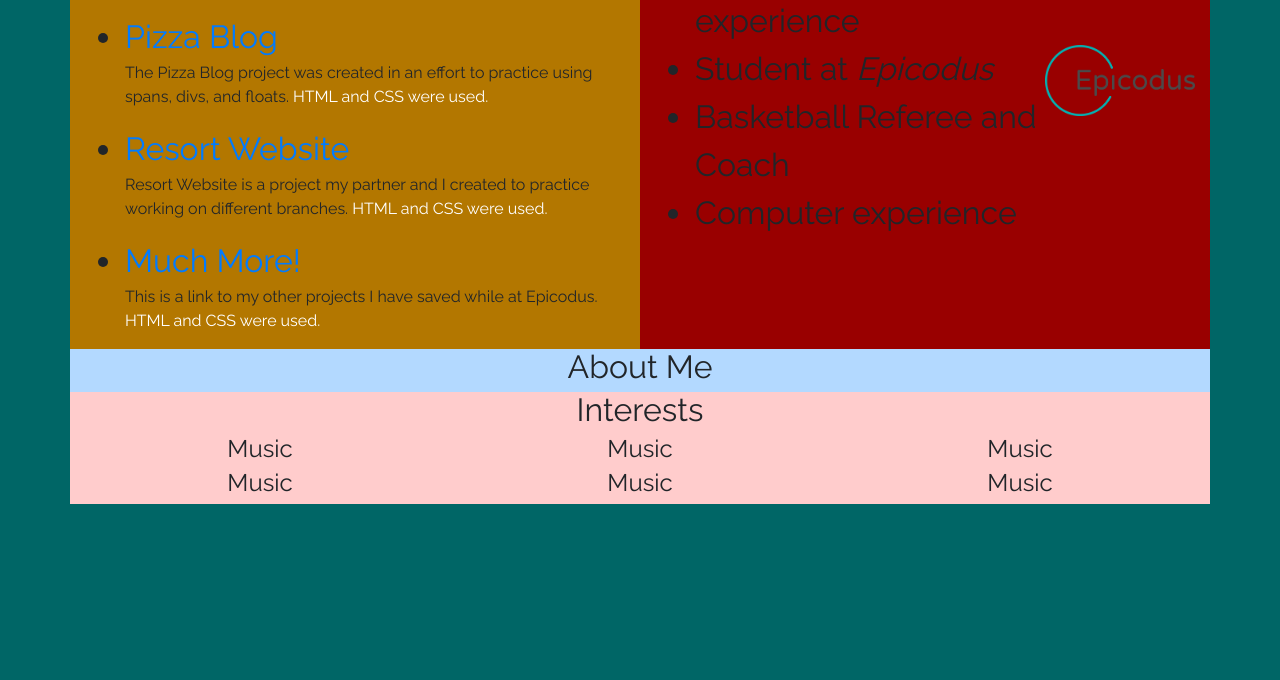
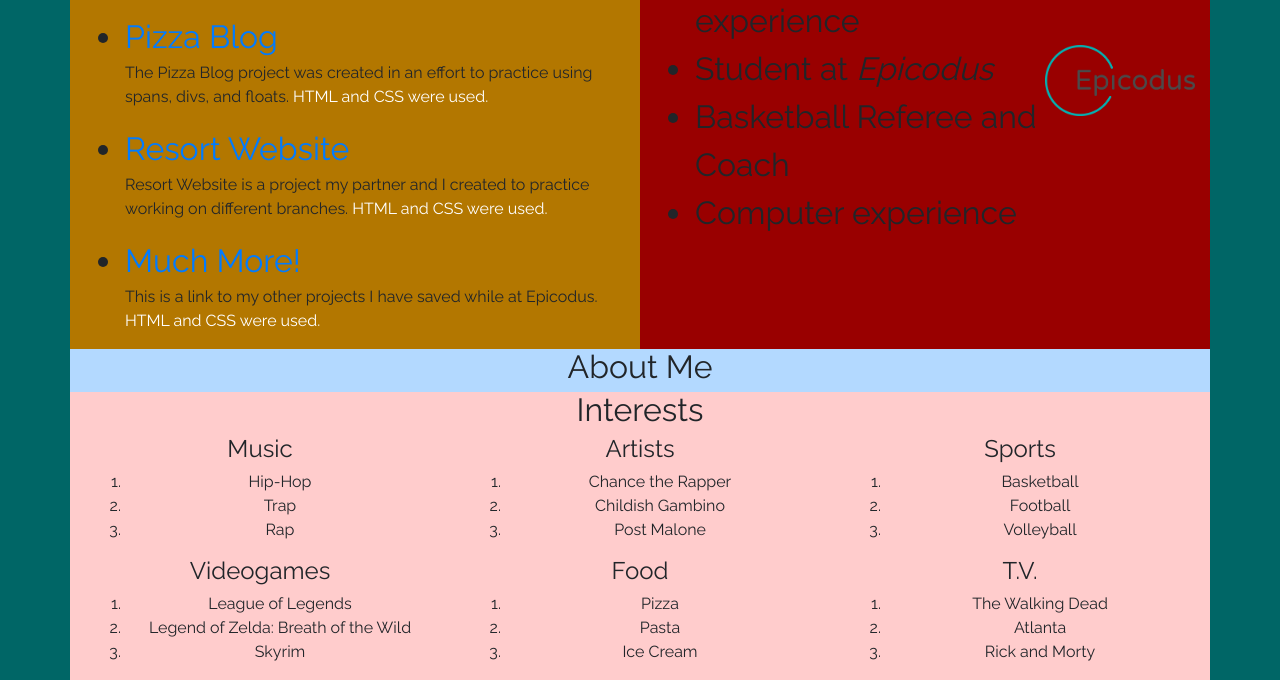
Before and after one commit to zmarston/portfolio, a plain HTML site: page index.html in a window 1280 px wide. Shown: the part 756-1436 px from the top of the page. Before the commit the page ends 1260 px from the top, so only its background shows below. Drawn offline with Linux system fonts and the light colour scheme.

Commit message:
add interest lists

```diff
--- a/index.html
+++ b/index.html
@@ -64,25 +64,55 @@
       <div class="row">
         <div class="col-md-4 interest-list">
           <h4>Music</h4>
+          <ol>
+            <li>Hip-Hop</li>
+            <li>Trap</li>
+            <li>Rap</li>
+          </ol>
         </div>
         <div class="col-md-4 interest-list">
-          <h4>Music</h4>
+          <h4>Artists</h4>
+          <ol>
+            <li>Chance the Rapper</li>
+            <li>Childish Gambino</li>
+            <li>Post Malone</li>
+          </ol>
         </div>
         <div class="col-md-4 interest-list">
-          <h4>Music</h4>
+          <h4>Sports</h4>
+          <ol>
+            <li>Basketball</li>
+            <li>Football</li>
+            <li>Volleyball</li>
+          </ol>
         </div>
       </div>
 
 
         <div class="row">
           <div class="col-md-4 interest-list">
-            <h4>Music</h4>
+            <h4>Videogames</h4>
+            <ol>
+              <li>League of Legends</li>
+              <li>Legend of Zelda: Breath of the Wild</li>
+              <li>Skyrim</li>
+            </ol>
           </div>
           <div class="col-md-4 interest-list">
-            <h4>Music</h4>
+            <h4>Food</h4>
+            <ol>
+              <li>Pizza</li>
+              <li>Pasta</li>
+              <li>Ice Cream</li>
+            </ol>
           </div>
           <div class="col-md-4 interest-list">
-            <h4>Music</h4>
+            <h4>T.V.</h4>
+            <ol>
+              <li>The Walking Dead</li>
+              <li>Atlanta</li>
+              <li>Rick and Morty</li>
+            </ol>
           </div>
         </div>
 
```
